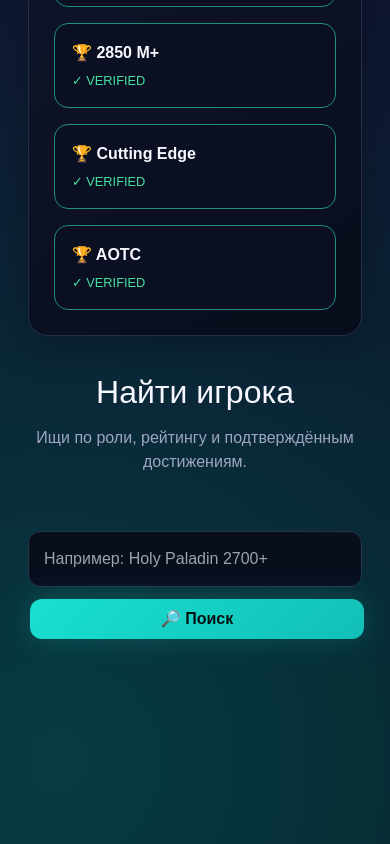
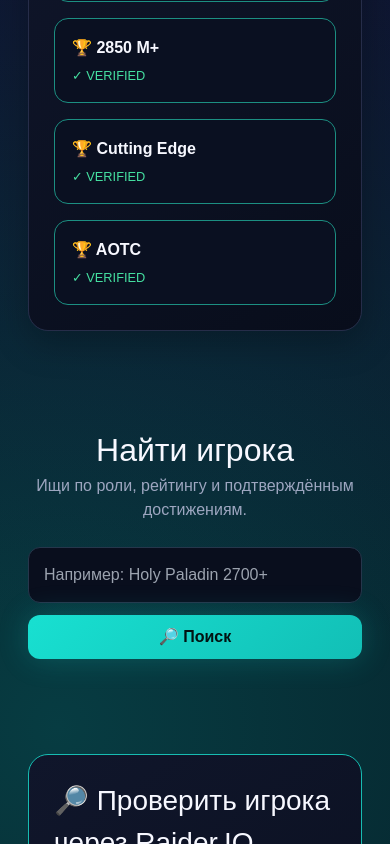
Before and after one commit to vesttrading/gamepro-market, a Next.js app: page / in a window 390 px wide. Shown: the part 1836-2680 px from the top of the page. Built offline with nearby package versions, Linux system fonts and the light colour scheme; no server answers.

Commit message:
Update styles for player section and search box
Refactor styles for player section and search box, adjusting layout and margins for better responsiveness.

```diff
--- a/app/globals.css
+++ b/app/globals.css
@@ -319,101 +319,105 @@ body {
   }
 }
 
-/* 1. НАЙТИ ИГРОКА  Намертво уменьшаем весь общий блок до аккуратных 800px */
+/* =========================================================
+   НАЙТИ ИГРОКА
+   ========================================================= */
+
 #players {
   width: 100% !important;
   max-width: 800px !important;
-    margin-top: -35px !important;
+
+  margin: 45px auto 0 !important;
+  padding: 20px 0 !important;
+
+  box-sizing: border-box !important;
 }
 
-/* Шаг 2. Саму строку поиска внутри делаем еще чуть компактнее */
+#players h1,
+#players h2,
+#players .title {
+  margin-top: 0 !important;
+}
+
+/* Строка поиска */
+
 #players .searchbox {
   display: flex !important;
+
+  width: 100% !important;
+  max-width: 500px !important;
+
+  margin: 20px auto 22px !important;
+
   gap: 10px !important;
-    max-width: 500px !important;
-    margin: 0 auto 22px !important;
+
+  box-sizing: border-box !important;
 }
 
-/* Применяем стили ко ВСЕМ кнопкам внутри всего блока #players */
-#players button,
-#players input[type="button"],
-#players input[type="submit"],
-#players [role="button"] {
-    height: 40px !important;         /* Делаем узкой по высоте */
-    min-height: 40px !important;
-    max-height: 40px !important;
+/* Поле поиска */
 
-    padding-left: 45px !important;   /* Расширяем по бокам */
-    padding-right: 45px !important;
-    min-width: 170px !important;     /* Задаем ширину */
-    margin-left: 2px !important;
-
-    padding-top: 0 !important;       /* Убираем лишние отступы сверху/снизу */
-    padding-bottom: 0 !important;
-
-    display: inline-flex !important;  /* Выравниваем текст и лупу внутри */
-    align-items: center !important;
-    justify-content: center !important;
+#players .searchbox input {
+  min-width: 0 !important;
+  box-sizing: border-box !important;
 }
 
-/* На всякий случай сжимаем иконку и текст внутри, чтобы они не вылезали */
-#players button *,
-#players [role="button"] * {
-    line-height: 1 !important;
+/* =========================================================
+   МОБИЛЬНАЯ ВЕРСИЯ
+   ========================================================= */
+
+@media (max-width: 768px) {
+
+  #passport {
+    width: 94% !important;
+    padding-top: 20px !important;
   }
 
-#players .cards,
-#players div[class*="cards"] {
-    display: flex !important;
-    justify-content: center !important;
-    gap: 24px !important;
-    width: 100% !important;
-    max-width: 1200px !important;
-    margin: 50px auto !important;
-    flex-direction: row !important; /* На ПК — в ряд */
+  #passport .sectionHead h2,
+  #passport h2 {
+    font-size: 24px !important;
   }
 
-/* 4. Настройки для элементов внутри каждой отдельной карточки (ПК версия) */
-#players .cards > div,
-#players .cards > a,
-#players div[class*="cards"] > div,
-#players div[class*="cards"] > a {
-    width: 240px !important;
-    max-width: 240px !important;
-    height: auto !important;           /* Убираем жесткую высоту */
-    min-height: 180px !important;      /* Карточка сама подстроится по вертикали */
-    box-sizing: border-box !important;
-    display: flex !important;
-    flex-direction: column !important;
-    justify-content: space-between !important;
-    padding: 16px !important;
-    border: 1px solid #00f2fe !important;
-    box-shadow: 0 0 15px rgba(0, 242, 254, 0.12) !important;
+  /* Две карточки → одна */
+
+  #passport .grid2 {
+    grid-template-columns: 1fr !important;
+    gap: 18px !important;
   }
 
-/* Принудительное уменьшение зазоров внутри блока поиска */
-#players > div:first-child > *,
-#players h1,
-#players h2,
-#players p,
-#players span {
-    margin-top: 2px !important;
-    margin-bottom: 8px !important;
+  /* 4 достижения → 2 + 2 */
+
+  #passport .cards {
+    grid-template-columns: repeat(2, minmax(0, 1fr)) !important;
+    gap: 10px !important;
   }
 
-/* Увеличиваем зазор между подзаголовком и поисковой строкой */
-#players p,
-#players span,
-#players .subtitle {
-    margin-bottom: 32px !important;
+  #players {
+    width: 94% !important;
+    margin-top: 35px !important;
   }
 
-/* А это правило сработает ТОЛЬКО на экранах телефонов (меньше 768px) */
-@media (max-width: 768px) {
-    #players .cards,
-    #players div[class*="cards"] {
-        flex-direction: column !important; /* На телефонах — вертикально */
-        align-items: center !important;
+  #players .searchbox {
+    flex-direction: column !important;
+    align-items: stretch !important;
+  }
+
+  #players .searchbox input,
+  #players .searchbox button {
+    width: 100% !important;
+  }
+}
+
+/* Очень маленькие телефоны */
+
+@media (max-width: 480px) {
+
+  #passport .sectionHead h2,
+  #passport h2 {
+    font-size: 22px !important;
+  }
+
+  #passport .cards {
+    grid-template-columns: repeat(2, minmax(0, 1fr)) !important;
   }
 }
 
```
Lines whose indentation alone changed are shown as unchanged.
